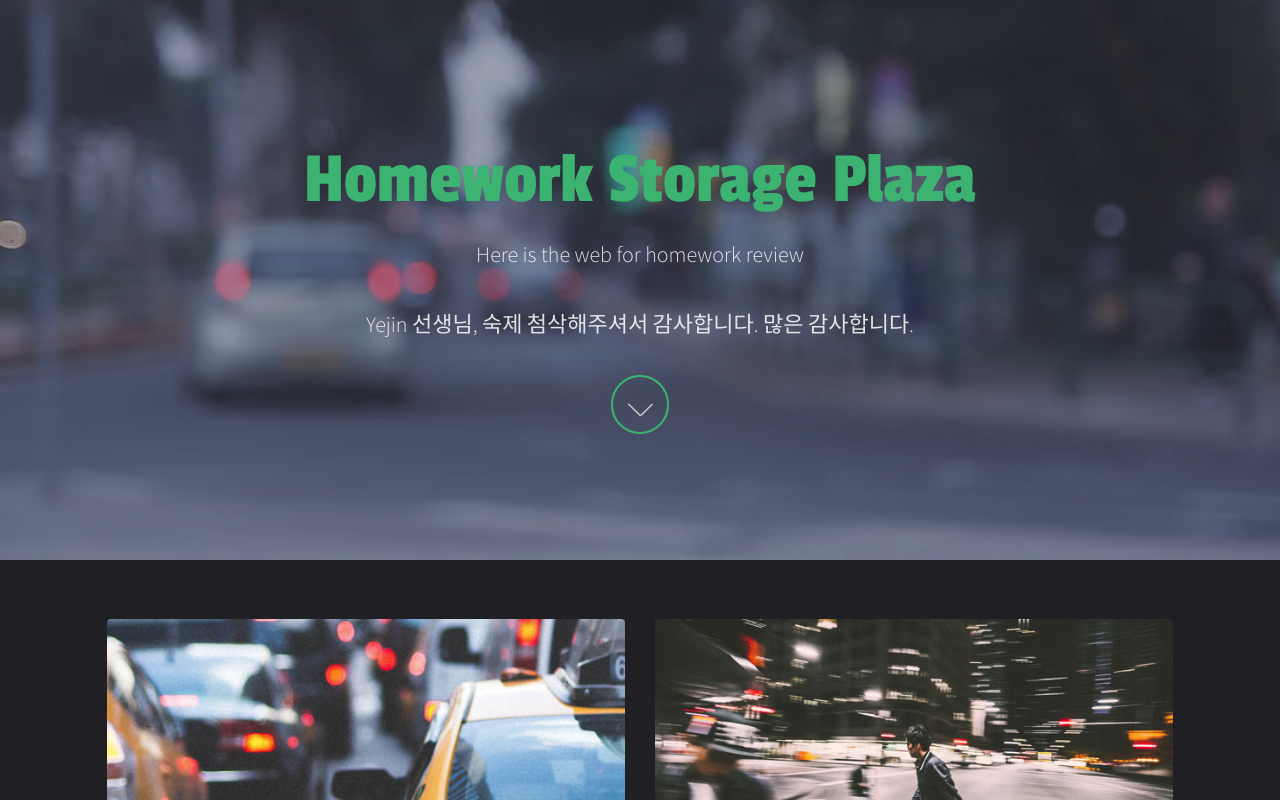
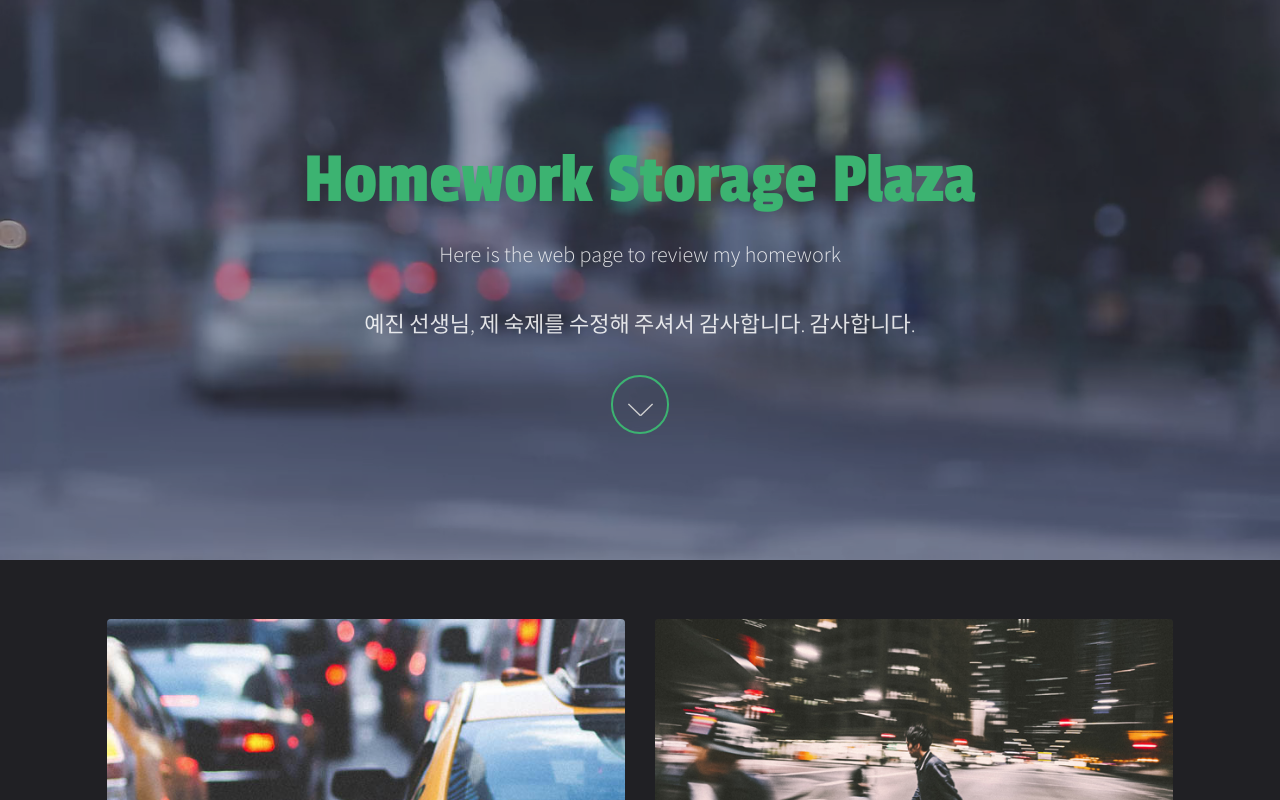
Before and after one commit to czl934/Leonie.github.io, a plain HTML site: page koreanlan/index.html in a window 1280 px wide. Shown: the top 800 px of the page. Drawn offline with Linux system fonts and the light colour scheme.

Commit message:
fix the typo

```diff
--- a/koreanlan/index.html
+++ b/koreanlan/index.html
@@ -23,8 +23,8 @@
 					<div class="inner">
 						<header>
 							<h1>Homework Storage Plaza</h1>
-							<p>Here is the web for homework review</p>
-							<p>Yejin 선생님, 숙제 첨삭해주셔서 감사합니다. 많은 감사합니다.</p>
+							<p>Here is the web page to review my homework</p>
+							<p>예진 선생님, 제 숙제를 수정해 주셔서 감사합니다. 감사합니다.</p>
 						</header>
 						<a href="#main" class="more">Learn More</a>
 					</div>
```
